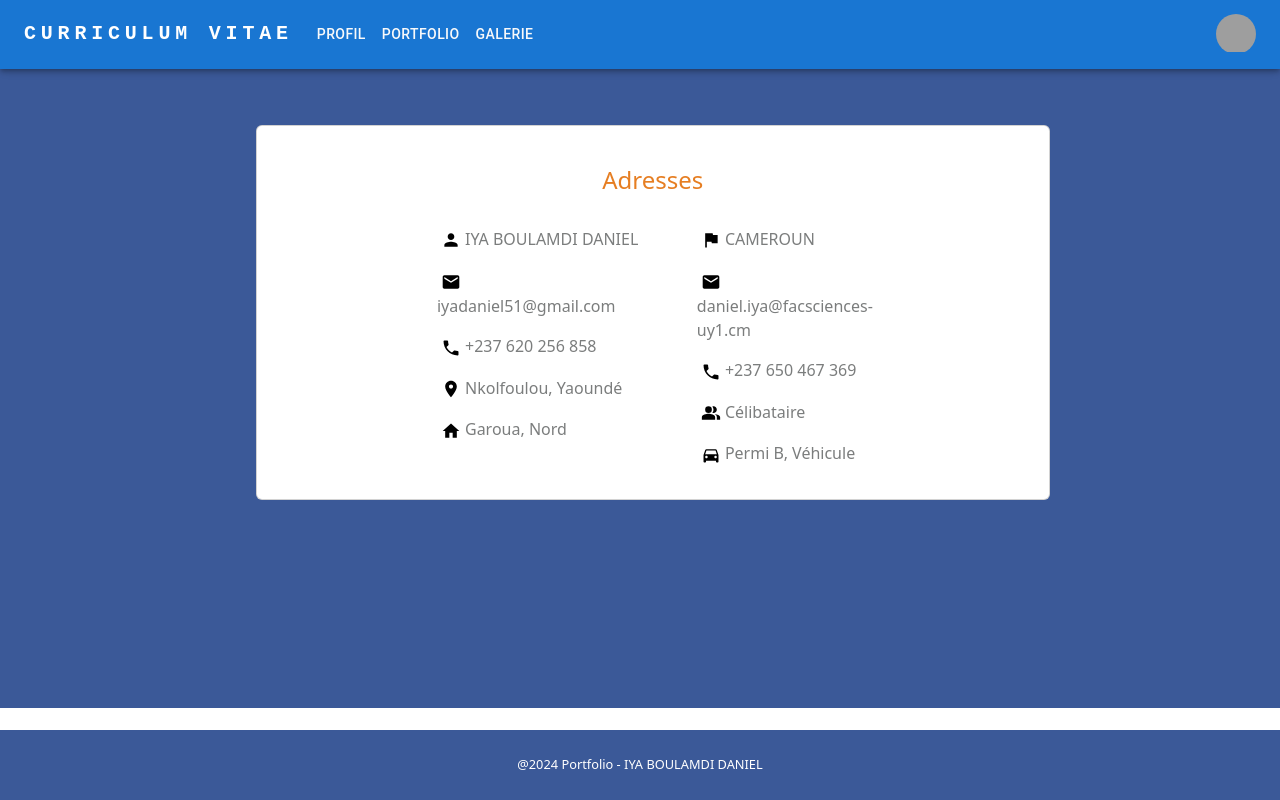
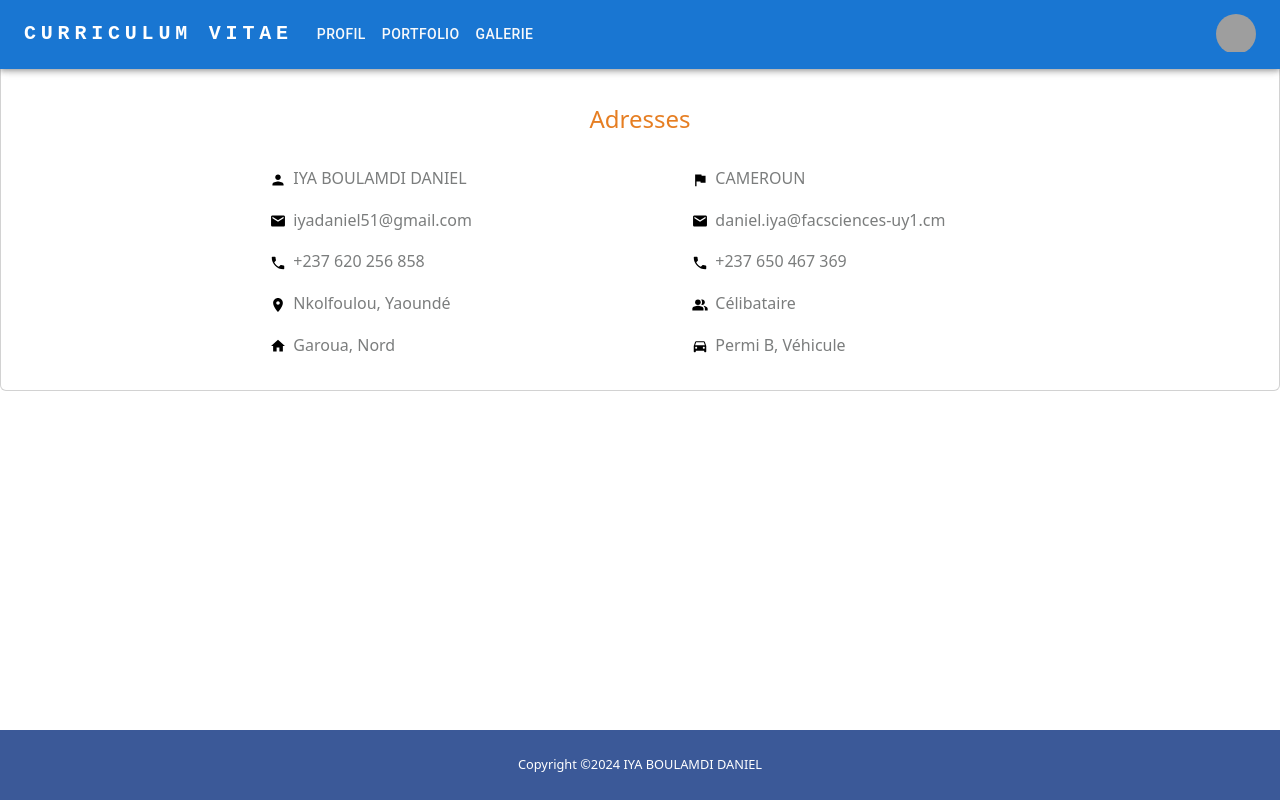
Before and after one commit to PapaDollars/Porfolio-danieliya, a React (Create React App) app: page /contact in a window 1280 px wide. Built offline with nearby package versions, Linux system fonts and the light colour scheme; grey boxes are pictures that could not be loaded.

Commit message:
edit background and page error

```diff
--- /dev/null
+++ b/src/components/Copyright/Copyright.css
@@ -0,0 +1,11 @@
+.copywrites {
+    position: fixed;
+    left: 0;
+    bottom: 0;
+    width: 100%;
+    padding: 2%;
+    text-align: center;
+    color: white;
+    font-size: 80%;
+    background-color: #3B5998;
+  }
--- /dev/null
+++ b/src/components/Copyright/Copyright.js
@@ -0,0 +1,12 @@
+import './Copyright.css';
+
+
+function CopyRights() {
+    return(
+        <div class="copywrites">
+            Copyright ©2024 IYA BOULAMDI DANIEL
+        </div>
+    );
+}
+
+export default CopyRights;
--- a/src/components/contact/Contact.css
+++ b/src/components/contact/Contact.css
@@ -1,14 +1,4 @@
-.copywrites {
-    position: fixed;
-    left: 0;
-    bottom: 0;
-    width: 100%;
-    padding: 2%;
-    text-align: center;
-    color: white;
-    font-size: 80%;
-    background-color: #3B5998;
-  }
+
 
   .descriptions {
     border-radius: 2rem;
@@ -47,32 +37,20 @@ p {
 
 /* lg */
 @media screen and (min-width: 1200px) {
-  .contact-card {
-    background-color: #3B5998;
-    padding: 6% 18% 15% 20%;
-  }
+
 }
 
 /* md */
 @media screen and (min-width: 768px) and (max-width: 1199px) {
-  .contact-card {
-    background-color: #3B5998;
-    padding: 10% 12% 20% 12%;
-  }
+
 }
 
 /* sm */
 @media screen and (max-width: 767px) {
-  .contact-card {
-    background-color: #3B5998;
-    padding: 10% 10% 25% 10%;
-  }
+
 }
 
 /* xs */
 @media screen and (max-width: 479px) {
-  .contact-card {
-    background-color: #3B5998;
-    padding: 10% 10% 25% 10%;
-  }
+
 }
--- a/src/components/contact/Contact.js
+++ b/src/components/contact/Contact.js
@@ -8,6 +8,7 @@ import DirectionsCarIcon from '@mui/icons-material/DirectionsCar';
 import HomeIcon from '@mui/icons-material/Home';
 import LocationOnIcon from '@mui/icons-material/LocationOn';
 import PeopleAltIcon from '@mui/icons-material/PeopleAlt';
+import CopyRights from "../Copyright/Copyright";
 
 function Contact() {
   return (
@@ -20,14 +21,12 @@ function Contact() {
       </header>
 
       <body>
-        <div className="">
-          <div className="contact-card">
-          <div class="card mb-3" > {/*style="max-width: 900px;"*/}
+        <div className="pt-3">
+          <div class="card" >
               <div class="row g-0">
                   <div class="col-md-8">
                       <div class="card-body flex">
-                          <h4 class="card-title pb-4 pt-4 ">Adresses</h4>
-
+                          <h4 class="card-title p-4 ">Adresses</h4>
                             <div class="row">
                               <div class="col">
                                 <ul>
@@ -85,19 +84,14 @@ function Contact() {
 
                       </div>
                   </div>
-                  {/* <div class="col-md-4">
-                  </div> */}
               </div>
             </div>
-        </div>
 
         </div>
       </body>
 
       <footer>
-        <div class="copywrites">
-            @2024 Portfolio - IYA BOULAMDI DANIEL
-        </div>
+        <CopyRights/>
       </footer>
     </div>
   );
--- a/src/components/footer/Footer.js
+++ b/src/components/footer/Footer.js
@@ -2,6 +2,7 @@ import './Footer.css';
 import GitHubIcon from '@mui/icons-material/GitHub';
 import LinkedInIcon from '@mui/icons-material/LinkedIn';
 import WhatsAppIcon from '@mui/icons-material/WhatsApp';
+import MailIcon from '@mui/icons-material/Mail';
 import Divider from '@mui/material/Divider';
 
 
@@ -29,18 +30,12 @@ function Footer() {
                     </li>
                     <li>Musique
                     </li>
-                    <li>Tourisme
-                    </li>
                 </ul>
                 </div>
 
                 <div class="col ">
                 <h4 className='align h4'>ADRESSES</h4>
                     <p>Yaoundé, CAMEROUN
-                    </p>
-                    <p> +237 620 256 858
-                    </p>
-                    <p>iyadaniel51@gmail.com
                     </p>
                     <>
                     <a href="https://www.linkedin.com/in/daniel-iya" target='_blank' className='a' rel="noopener noreferrer">
@@ -52,13 +47,16 @@ function Footer() {
                     <a href="https://wa.me/237620256858" target='_blank' className='a' rel="noopener noreferrer">
                         <WhatsAppIcon />
                     </a>
+                    <a href="#mail" target='_blank' className='p-3 a' rel="noopener noreferrer">
+                        <MailIcon />
+                    </a>
                     </>
                 </div>
             </div>
         </div>
         <Divider></Divider>
         <div class="copywrite">
-            @2024 Portfolio - IYA BOULAMDI DANIEL
+            Copyright ©2024 IYA BOULAMDI DANIEL
         </div>
     </>
   );
--- a/src/components/homePage/HomePage.css
+++ b/src/components/homePage/HomePage.css
@@ -50,10 +50,6 @@
     font-size: 80%;
     padding: 1% 25% 0% 25%;
   }
-  .description-card {
-    background-color: #3B5998;
-    padding: 2% 10% 5% 10%;
-  }
   .description {
     border-radius: 2rem;
     width: 30%;
@@ -66,10 +62,6 @@
     text-align: center;
     font-size: 80%;
     padding: 1% 10% 0% 10%;
-  }
-  .description-card {
-    background-color: #3B5998;
-    padding: 5% 10% 15% 10%;
   }
   .description {
     border-radius: 2rem;
@@ -84,10 +76,6 @@
     font-size: 80%;
     padding: 1% 5% 0% 5%;
   }
-  .description-card {
-    background-color: #3B5998;
-    padding: 10% 10% 25% 10%;
-  }
   .description {
     border-radius: 2rem;
     width: 40%;
@@ -101,10 +89,6 @@
     font-size: 80%;
     padding: 1% 0% 0% 0%;
   }
-  .description-card {
-    background-color: #3B5998;
-    padding: 10% 10% 28% 10%;
-  }
   .description {
     border-radius: 2rem;
     width: 50%;
--- a/src/components/homePage/HomePage.js
+++ b/src/components/homePage/HomePage.js
@@ -7,6 +7,7 @@ import Card from '@mui/material/Card';
 import CardContent from '@mui/material/CardContent';
 import Typography from '@mui/material/Typography';
 import Iya from '../../assets/images/dollar.png';
+import CopyRights from "../Copyright/Copyright";
 
 
 function HomePage() {
@@ -14,15 +15,15 @@ function HomePage() {
     <div className="HomePage">
 
      <header>
-        <div className='pb-5'>
+        <div className='pb-3'>
             <Header />
         </div>
       </header>
 
       <body>
         <div class="container-fluid">
-          <div class="row description-card">
-            <div class="col text-center pt-5 pb-5">
+          <div class="row">
+            <div class="col text-center pt-5">
                 <Card sx={{ minWidth: 275 }} className="">
                   <CardContent>
                       <div className="row">
@@ -70,9 +71,7 @@ function HomePage() {
       </body>
 
       <footer>
-        <div class="copywrites">
-          @2024 Portfolio - IYA BOULAMDI DANIEL
-        </div>
+        <CopyRights/>
       </footer>
     </div>
   );
--- /dev/null
+++ b/src/components/pageErreur/PageErreur.css
@@ -0,0 +1,7 @@
+
+.fixedFooter {
+    position: fixed;
+    left: 0;
+    bottom: 0;
+    width: 100%;
+  }
--- a/src/components/pageErreur/PageErreur.js
+++ b/src/components/pageErreur/PageErreur.js
@@ -1,5 +1,6 @@
 import Footer from "../footer/Footer";
 import Header from "../header/Header";
+import './PageErreur.css';
 
 
 function PageErreur() {
@@ -12,11 +13,13 @@ function PageErreur() {
 
         <body>
 
-            <p>Il semblerait que l’URL que vous avez saisie n’existe pas.</p>
+            <div className="m-5 p-5">
+              <p className="text-danger text-center">Il semblerait que l'URL(.../*-* ) que vous avez saisie n'existe pas !</p>
+            </div>
 
         </body>
 
-        <footer>
+        <footer className='fixedFooter'>
             <Footer />
         </footer>
 
--- a/src/components/porfolio/Porfolio.js
+++ b/src/components/porfolio/Porfolio.js
@@ -88,6 +88,27 @@ function Porfolio() {
               </div>
 
               <div class="row row-cols-1 row-cols-md-4 g-4 p-4 projet">
+              <div class="col">
+                  <div class="card h-100">
+                    <img src={Iya3} className="card-img-top" alt="title" />
+                    <div class="card-body">
+                      <h5 class="card-title">Plateforme de Freelance</h5>
+                      <h6 class="card-text-h6 text-info">REACT JS</h6>
+                      <p class="card-text">
+                        <ul>
+                          <li>Connect : captiver l'audience avec une présence digitale</li>
+                          <li>Design : valoriser la communication visuelle </li>
+                          <li>Trader : devenez un trader accompli </li>
+                          <li>
+                            <a href="https://groupemergent.vercel.app/" target='_blank' rel="noopener noreferrer">
+                              Voir plus...
+                            </a>
+                          </li>
+                        </ul>
+                      </p>
+                    </div>
+                  </div>
+                </div>
                 <div class="col">
                   <div class="card h-100">
                     <img src={Iya3} className="card-img-top" alt="title" />
```
